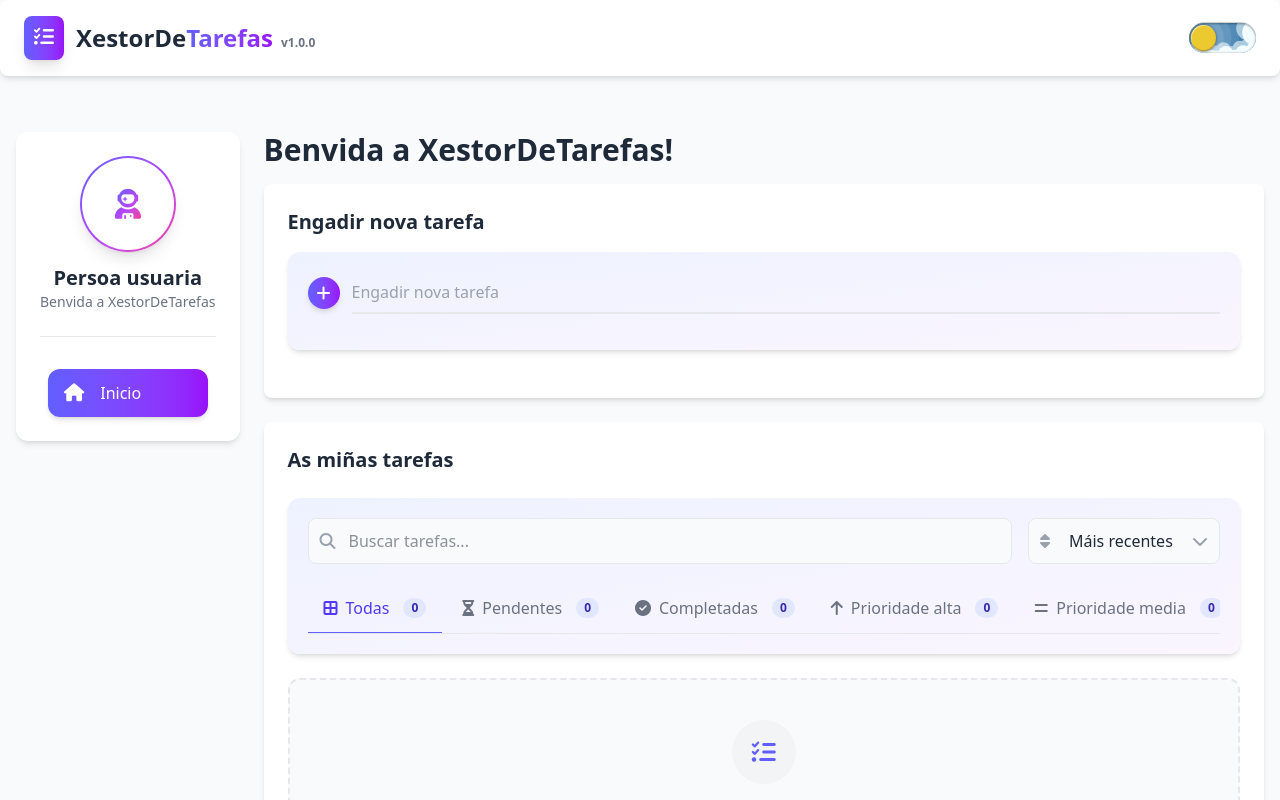
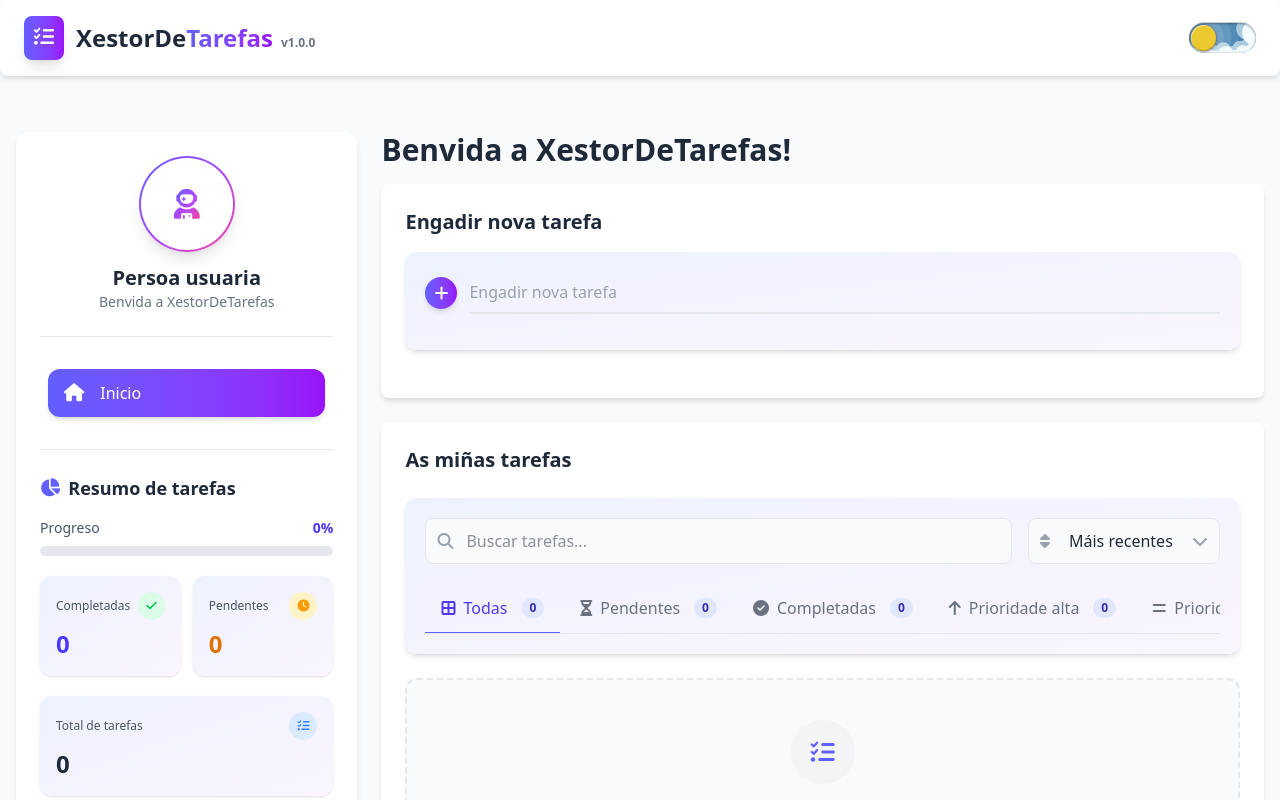
Before and after one commit to IPardelo/xestor-de-tarefas, a React (Vite) app: page / in a window 1280 px wide. Shown: the top 800 px of the page. Built offline with nearby package versions, Linux system fonts and the light colour scheme; a web font is replaced by a local one.

Commit message:
Resumo de tarefas na barra lateral

```diff
--- a/src/Components/Layout/Sidebar.jsx
+++ b/src/Components/Layout/Sidebar.jsx
@@ -1,8 +1,20 @@
 import { useState } from 'react';
+import { useSelector } from 'react-redux';
 import { motion, AnimatePresence } from 'framer-motion';
+import { seleccionarTodasLasTareas } from '@/Features/Tasks/tareasSlice';
 
 const BarraLateral = () => {
+	const tarefas = useSelector(seleccionarTodasLasTareas) || [];
 	const [estaAbierto, setEstaAbierto] = useState(false);
+
+	// Filtrar tarefas válidas para evitar erros con elementos nulos
+	const tarefasValidas = tarefas.filter((tarefa) => tarefa !== null && tarefa !== undefined);
+
+	// Calcular estatísticas
+	const totalTarefas = tarefasValidas.length;
+	const tarefasCompletadas = tarefasValidas.filter((tarefa) => tarefa.completada).length;
+	const tarefasPendentes = totalTarefas - tarefasCompletadas;
+	const taxaCompletado = totalTarefas > 0 ? Math.round((tarefasCompletadas / totalTarefas) * 100) : 0;
 
 	// Opciones de navegación con iconos modernos de FontAwesome 6
 	const opcionesNavegacion = [
@@ -51,6 +63,10 @@ const BarraLateral = () => {
 						</button>
 						<ContenidoBarraLateral
 							opcionesNavegacion={opcionesNavegacion}
+							totalTarefas={totalTarefas}
+							tarefasCompletadas={tarefasCompletadas}
+							tarefasPendentes={tarefasPendentes}
+							taxaCompletado={taxaCompletado}
 						/>
 					</motion.div>
 				)}
@@ -58,14 +74,26 @@ const BarraLateral = () => {
 
 			{/* Sidebar para escritorio */}
 			<aside className='hidden md:block w-fit bg-white dark:bg-gray-800 rounded-xl shadow-md p-6 transition-all duration-300 self-start sticky top-4 hover:shadow-lg'>
-				<ContenidoBarraLateral opcionesNavegacion={opcionesNavegacion} />
+				<ContenidoBarraLateral
+					opcionesNavegacion={opcionesNavegacion}
+					totalTarefas={totalTarefas}
+					tarefasCompletadas={tarefasCompletadas}
+					tarefasPendentes={tarefasPendentes}
+					taxaCompletado={taxaCompletado}
+				/>
 			</aside>
 		</>
 	);
 };
 
 // Componente para el contenido del sidebar
-const ContenidoBarraLateral = ({ opcionesNavegacion }) => {
+const ContenidoBarraLateral = ({
+	opcionesNavegacion,
+	totalTarefas,
+	tarefasCompletadas,
+	tarefasPendentes,
+	taxaCompletado,
+}) => {
 	return (
 		<div className='space-y-8 w-fit'>
 			<div className='text-center border-b border-gray-200 dark:border-gray-700 pb-6'>
@@ -114,6 +142,80 @@ const ContenidoBarraLateral = ({ opcionesNavegacion }) => {
 					))}
 				</ul>
 			</nav>
+
+			<div className='border-t border-gray-200 dark:border-gray-700 pt-6'>
+				<h3 className='font-bold text-gray-800 dark:text-white text-lg mb-4 flex items-center gap-2'>
+					<i className='fa-solid fa-chart-pie text-indigo-500 dark:text-indigo-400'></i>
+					Resumo de tarefas
+				</h3>
+
+				<div className='space-y-5'>
+					<div>
+						<div className='flex justify-between text-sm mb-2'>
+							<span className='text-gray-600 dark:text-gray-400 font-medium'>Progreso</span>
+							<motion.span
+								initial={{ opacity: 0 }}
+								animate={{ opacity: 1 }}
+								key={taxaCompletado}
+								className='font-bold text-indigo-600 dark:text-indigo-400'>
+								{taxaCompletado}%
+							</motion.span>
+						</div>
+						<div className='w-full bg-gray-200 dark:bg-gray-700 rounded-full h-2.5'>
+							<motion.div
+								className='bg-gradient-to-r from-indigo-500 to-purple-600 h-2.5 rounded-full'
+								initial={{ width: 0 }}
+								animate={{ width: `${taxaCompletado}%` }}
+								transition={{ duration: 0.8, ease: 'easeOut' }}></motion.div>
+						</div>
+					</div>
+
+					<div className='grid grid-cols-2 gap-3'>
+						<motion.div
+							whileHover={{ y: -4 }}
+							transition={{ type: 'spring', stiffness: 400, damping: 10 }}
+							className='bg-gradient-to-br from-indigo-50 to-purple-50 dark:from-gray-700 dark:to-gray-800 p-4 rounded-xl shadow-sm'>
+							<div className='flex justify-between items-center gap-2'>
+								<p className='text-xs font-medium text-gray-600 dark:text-gray-400'>Completadas</p>
+								<div className='p-2 rounded-full flex items-center justify-center bg-green-100 dark:bg-green-900/20'>
+									<i className='fa-solid fa-check text-xs text-green-500 dark:text-green-400'></i>
+								</div>
+							</div>
+							<p className='text-2xl font-bold text-indigo-600 dark:text-indigo-400 mt-2'>
+								{tarefasCompletadas}
+							</p>
+						</motion.div>
+
+						<motion.div
+							whileHover={{ y: -4 }}
+							transition={{ type: 'spring', stiffness: 400, damping: 10 }}
+							className='bg-gradient-to-br from-indigo-50 to-purple-50 dark:from-gray-700 dark:to-gray-800 p-4 rounded-xl shadow-sm'>
+							<div className='flex justify-between items-center gap-2'>
+								<p className='text-xs font-medium text-gray-600 dark:text-gray-400'>Pendentes</p>
+								<div className='p-2 rounded-full flex items-center justify-center bg-amber-100 dark:bg-amber-900/20'>
+									<i className='fa-solid fa-clock text-xs text-amber-500 dark:text-amber-400'></i>
+								</div>
+							</div>
+							<p className='text-2xl font-bold text-amber-600 dark:text-amber-400 mt-2'>
+								{tarefasPendentes}
+							</p>
+						</motion.div>
+					</div>
+
+					<motion.div
+						whileHover={{ y: -4 }}
+						transition={{ type: 'spring', stiffness: 400, damping: 10 }}
+						className='bg-gradient-to-br from-indigo-50 to-purple-50 dark:from-gray-700 dark:to-gray-800 p-4 rounded-xl shadow-sm'>
+						<div className='flex justify-between items-center'>
+							<p className='text-xs font-medium text-gray-600 dark:text-gray-400'>Total de tarefas</p>
+							<div className='p-2 rounded-full flex items-center justify-center bg-blue-100 dark:bg-blue-900/20'>
+								<i className='fa-solid fa-list-check text-xs text-blue-500 dark:text-blue-400'></i>
+							</div>
+						</div>
+						<p className='text-2xl font-bold text-gray-800 dark:text-white mt-2'>{totalTarefas}</p>
+					</motion.div>
+				</div>
+			</div>
 		</div>
 	);
 };
```
